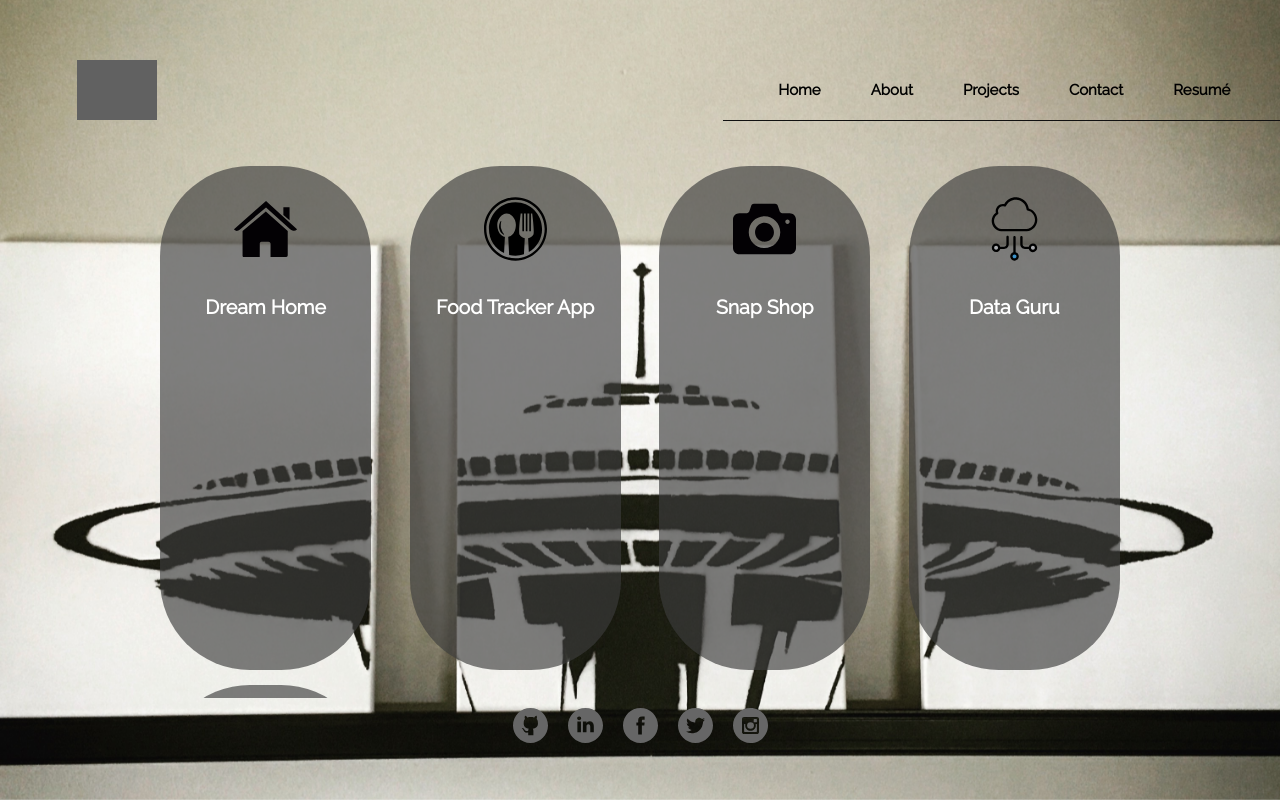
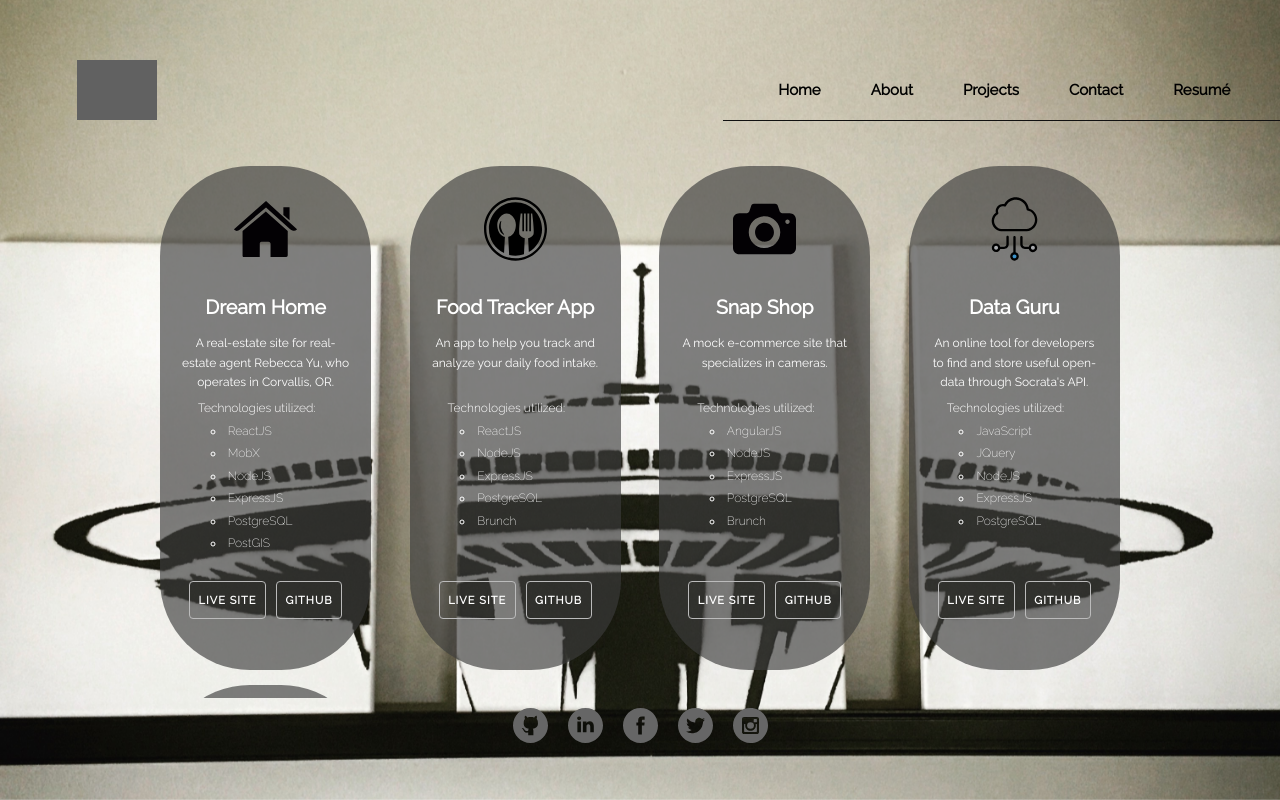
Before and after one commit to mikeechen/Personal-Site, a React (Create React App) app: page /projects in a window 1280 px wide. Built offline with nearby package versions, Linux system fonts and the light colour scheme; grey boxes are pictures that could not be loaded.

Commit message:
project page done

```diff
--- a/src/components/Projects.jsx
+++ b/src/components/Projects.jsx
@@ -67,7 +67,24 @@ export default class Projects extends Component {
                       <img className="project-icon" src={home} alt="dream-home"/>
                   </a>
                 </div>
-                <p className="title">Dream Home</p>
+                <div className="project-desc-container">
+                  <p className="title">Dream Home</p>
+                  <p className="project-desc">A real-estate site for real-estate
+                    agent Rebecca Yu, who operates in Corvallis, OR.</p>
+                  <p className="list-header">Technologies utilized:</p>
+                  <ul className="list project-list">
+                    <li>ReactJS</li>
+                    <li>MobX</li>
+                    <li>NodeJS</li>
+                    <li>ExpressJS</li>
+                    <li>PostgreSQL</li>
+                    <li>PostGIS</li>
+                  </ul>
+                  <div className="row button-row">
+                    <a href="http://dreamhomesbyrebeccayu.herokuapp.com/" className="button my-butt">Live Site</a>
+                    <a href="https://github.com/mikeechen/DreamHome" className="button my-butt">Github</a>
+                  </div>
+                </div>
               </div>
               <div className="three columns project">
                 <div className="img-container">
@@ -81,7 +98,23 @@ export default class Projects extends Component {
                       <img className="project-icon" src={circle} alt="F.A.T"/>
                   </a>
                 </div>
-                <p className="title">Food Tracker App</p>
+                <div className="project-desc-container">
+                  <p className="title">Food Tracker App</p>
+                  <p className="project-desc">An app to help you track and analyze
+                    your daily food intake.</p>
+                  <p className="list-header">Technologies utilized:</p>
+                  <ul className="list project-list">
+                    <li>ReactJS</li>
+                    <li>NodeJS</li>
+                    <li>ExpressJS</li>
+                    <li>PostgreSQL</li>
+                    <li>Brunch</li>
+                  </ul>
+                  <div className="row button-row">
+                    <a href="https://food-tracker-app.herokuapp.com/" className="button my-butt">Live Site</a>
+                    <a href="https://github.com/smk291/food-tracker" className="button my-butt">Github</a>
+                  </div>
+                </div>
               </div>
               <div className="three columns project">
                 <div className="img-container">
@@ -95,7 +128,23 @@ export default class Projects extends Component {
                       <img className="project-icon" src={tech} alt="snapshop"/>
                   </a>
                 </div>
-                <p className="title">Snap Shop</p>
+                <div className="project-desc-container">
+                  <p className="title">Snap Shop</p>
+                  <p className="project-desc">A mock e-commerce site that specializes
+                    in cameras.</p>
+                  <p className="list-header">Technologies utilized:</p>
+                  <ul className="list project-list">
+                    <li>AngularJS</li>
+                    <li>NodeJS</li>
+                    <li>ExpressJS</li>
+                    <li>PostgreSQL</li>
+                    <li>Brunch</li>
+                  </ul>
+                  <div className="row button-row">
+                    <a href="http://mikeechen-snapshop.herokuapp.com/" className="button my-butt">Live Site</a>
+                    <a href="https://github.com/mikeechen/snap-shop" className="button my-butt">Github</a>
+                  </div>
+                </div>
               </div>
               <div className="three columns project">
                 <div className="img-container">
@@ -109,7 +158,23 @@ export default class Projects extends Component {
                       <img className="project-icon" src={multi} alt="data-guru"/>
                   </a>
                 </div>
-                <p className="title">Data Guru</p>
+                <div className="project-desc-container">
+                  <p className="title">Data Guru</p>
+                  <p className="project-desc">An online tool for developers to
+                  find and store useful open-data through Socrata's API.</p>
+                  <p className="list-header">Technologies utilized:</p>
+                  <ul className="list project-list">
+                    <li>JavaScript</li>
+                    <li>JQuery</li>
+                    <li>NodeJS</li>
+                    <li>ExpressJS</li>
+                    <li>PostgreSQL</li>
+                  </ul>
+                  <div className="row button-row">
+                    <a href="http://data-guru.herokuapp.com/" className="button my-butt">Live Site</a>
+                    <a href="https://github.com/Voxelsdev/Data-Guru" className="button my-butt">Github</a>
+                  </div>
+                </div>
               </div>
             </div>
             <div className="row project-row">
@@ -125,7 +190,23 @@ export default class Projects extends Component {
                       <img className="project-icon" src={food} alt="wine-twitch"/>
                   </a>
                 </div>
-                <p className="title">Twitch and Wine</p>
+                <div className="project-desc-container">
+                  <p className="title">Twitch and Wine</p>
+                  <p className="project-desc">A fun and interactive application
+                  that pairs wine with twitch channels.</p>
+                  <p className="list-header">Technologies utilized:</p>
+                  <ul className="list project-list">
+                    <li>JavaScript</li>
+                    <li>JQuery</li>
+                    <li>AJAX</li>
+                    <li>Twitch API</li>
+                    <li>Wine.com API</li>
+                  </ul>
+                  <div className="row button-row">
+                    <a href="http://mikeechen-winetwitch.surge.sh/" className="button my-butt">Live Site</a>
+                    <a href="https://github.com/mikeechen/Twitch-and-Wine" className="button my-butt">Github</a>
+                  </div>
+                </div>
               </div>
             </div>
           </div>
--- a/src/styles/project.css
+++ b/src/styles/project.css
@@ -57,7 +57,60 @@ object {
   transition: opacity 400ms;
 }
 
-.project > p.title {
+.project > div.project-desc-container {
+    width: 80%;
+    margin: 0 auto;
+    height: 70%;
+}
+
+.project > div.project-desc-container > p.title {
+  height: 12%;
   font-weight: bold;
   font-size: 130%;
+  margin: 0;
 }
+
+.project > div.project-desc-container > p.project-desc {
+  height: 17%;
+  font-weight: 400;
+  font-size: 80%;
+  margin: 0;
+}
+
+.project > div.project-desc-container > p.list-header {
+  text-align: left;
+  font-weight: 300;
+  font-size: 80%;
+  width: 80%;
+  margin: 3% auto 2%;
+}
+
+.project > div.project-desc-container > ul.project-list {
+  height: 45%;
+  text-align: left;
+  font-weight: 200;
+  font-size: 80%;
+  width: 65%;
+  margin: 0 auto;
+}
+
+.project > div.project-desc-container > ul.project-list > li {
+  margin: 0 0 3%;
+}
+
+.project > div.project-desc-container > div.button-row {
+  margin-top: 0;
+}
+
+.my-butt {
+  color: white;
+  padding: 0 5%;
+  margin: 0 3%;
+  transition: 500ms;
+}
+
+.my-butt:hover {
+  color: #222;
+  background-color: #fff;
+  transition: 500ms;
+}
```
